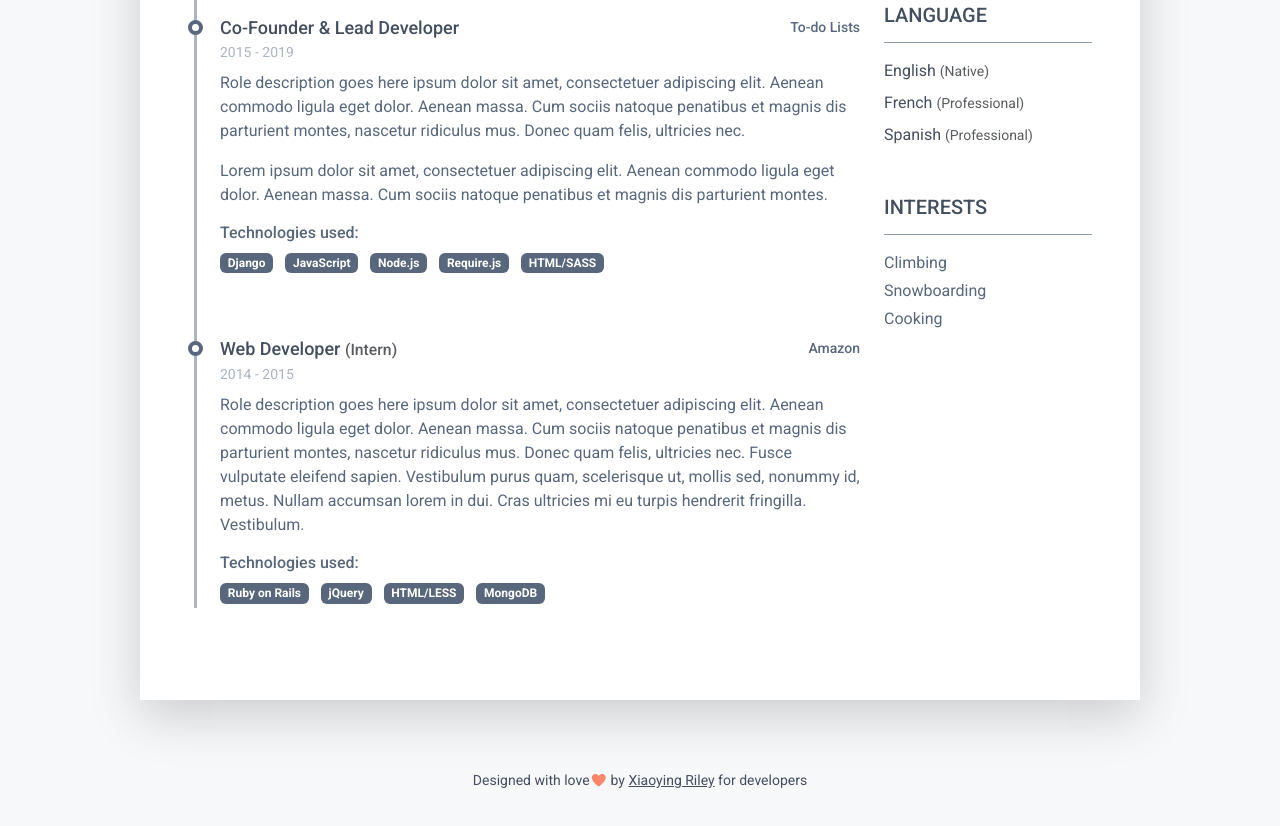
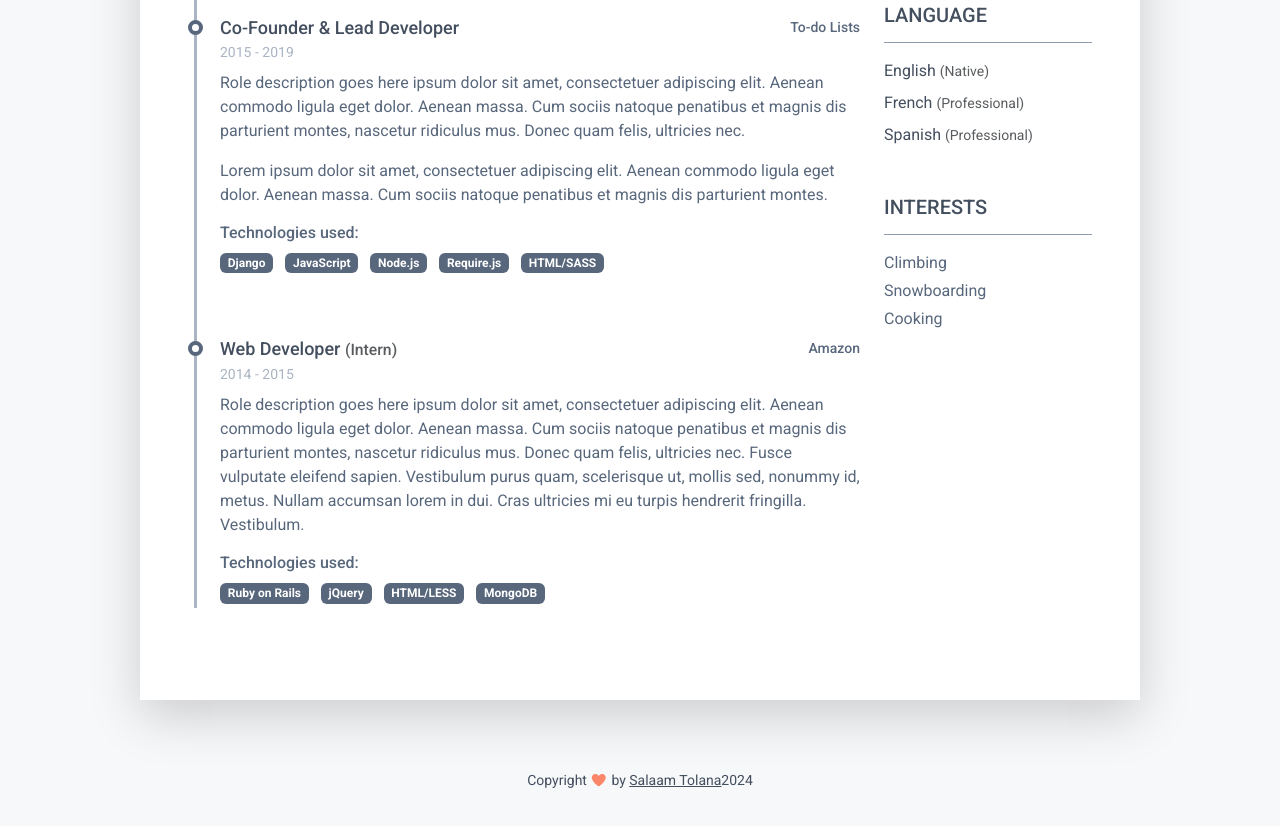
Before and after one commit to bawary/salaamtolana, a website: page index.html in a window 1280 px wide. Shown: the part 1733-2559 px from the top of the page. Drawn offline with Linux system fonts and the light colour scheme.

Commit message:
Update index.html

```diff
--- a/index.html
+++ b/index.html
@@ -343,7 +343,7 @@
 
     <footer class="footer text-center pt-2 pb-5">
 	    <!--/* This template is free as long as you keep the footer attribution link. If you'd like to use the template without the attribution link, you can buy the commercial license via our website: themes.3rdwavemedia.com Thank you for your support. :) */-->
-        <small class="copyright">Designed with <span class="sr-only">love</span><i class="fas fa-heart"></i> by <a href="http://themes.3rdwavemedia.com" target="_blank">Xiaoying Riley</a> for developers</small>
+        <small class="copyright">Copyright <span class="sr-only"></span><i class="fas fa-heart"></i> by <a href="https://salaamtolana.com" target="_blank">Salaam Tolana</a>2024 </small>
     </footer>
 
 
```
